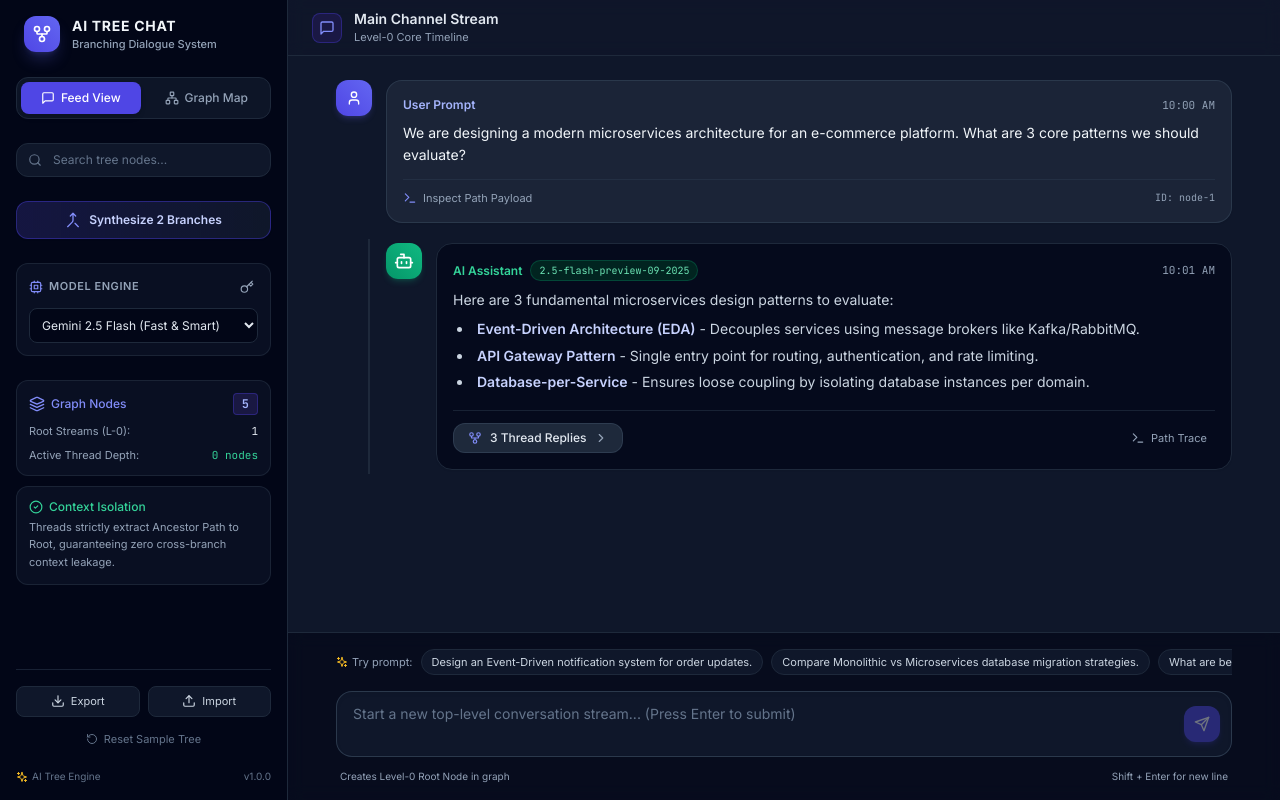
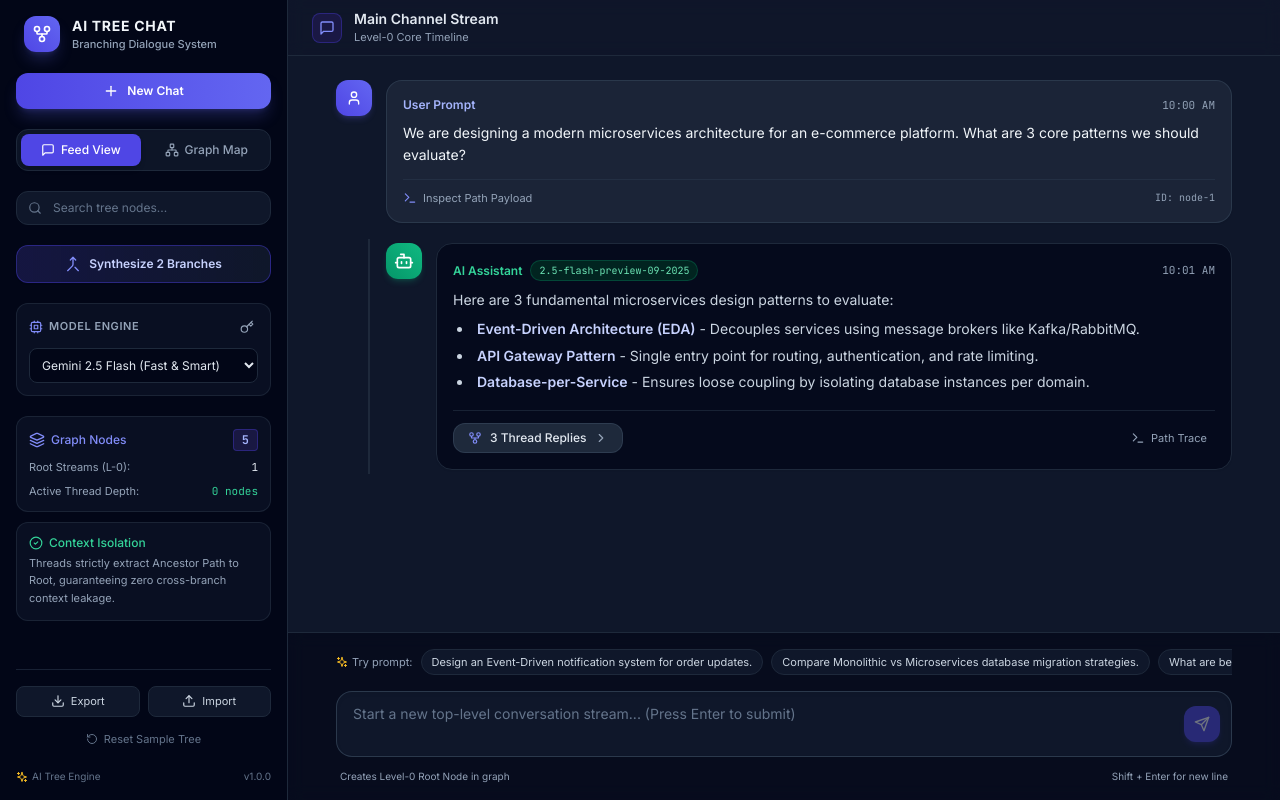
Before and after one commit to anandbmuley/AITreeChat, a React (Vite) app: page / in a window 1280 px wide. Built offline with nearby package versions, Linux system fonts and the light colour scheme.

Commit message:
feat: add New Chat button to left panel for creating new session

```diff
--- a/src/App.tsx
+++ b/src/App.tsx
@@ -33,6 +33,7 @@ export default function App() {
     exportGraph,
     importGraph,
     resetGraph,
+    startNewSession,
   } = useTreeChatState();
 
   const [showSynthesisModal, setShowSynthesisModal] = useState(false);
@@ -60,6 +61,7 @@ export default function App() {
         onExportGraph={exportGraph}
         onImportGraph={importGraph}
         onResetGraph={resetGraph}
+        onNewSession={startNewSession}
       />
 
       {/* Main Container Area: Feed Stream vs Visual DAG Map */}
--- a/src/components/Sidebar.tsx
+++ b/src/components/Sidebar.tsx
@@ -12,7 +12,8 @@ import {
   Network,
   Cpu,
   Merge,
-  Search
+  Search,
+  Plus
 } from 'lucide-react';
 import { ViewMode } from '../types/chat';
 import { AVAILABLE_MODELS } from '../services/geminiApi';
@@ -33,6 +34,7 @@ interface SidebarProps {
   onExportGraph: () => void;
   onImportGraph: (jsonString: string) => boolean;
   onResetGraph: () => void;
+  onNewSession: () => void;
 }
 
 export const Sidebar: React.FC<SidebarProps> = ({
@@ -51,6 +53,7 @@ export const Sidebar: React.FC<SidebarProps> = ({
   onExportGraph,
   onImportGraph,
   onResetGraph,
+  onNewSession,
 }) => {
   const [showApiKeyInput, setShowApiKeyInput] = useState(false);
   const [importError, setImportError] = useState(false);
@@ -71,7 +74,7 @@ export const Sidebar: React.FC<SidebarProps> = ({
 
   return (
     <div className="w-72 bg-slate-950 border-r border-slate-800 flex flex-col justify-between p-4 hidden md:flex select-none">
-      <div className="space-y-6">
+      <div className="space-y-5">
 
         {/* Brand Header */}
         <div className="flex items-center gap-3 px-2">
@@ -83,6 +86,16 @@ export const Sidebar: React.FC<SidebarProps> = ({
             <p className="text-[11px] text-slate-400 font-medium">Branching Dialogue System</p>
           </div>
         </div>
+
+        {/* Primary CTA: New Chat Session Button */}
+        <button
+          onClick={onNewSession}
+          className="w-full flex items-center justify-center gap-2 py-2.5 bg-gradient-to-r from-indigo-600 to-indigo-500 hover:from-indigo-500 hover:to-indigo-400 text-white rounded-xl text-xs font-semibold shadow-lg shadow-indigo-500/25 transition hover:scale-[1.01] active:scale-[0.99] cursor-pointer"
+          title="Create a new conversation session"
+        >
+          <Plus className="w-4 h-4" />
+          <span>New Chat</span>
+        </button>
 
         {/* View Mode Navigation Switcher */}
         <div className="grid grid-cols-2 gap-1.5 p-1 bg-slate-900/90 border border-slate-800 rounded-xl text-xs">
--- a/src/components/TreeGraphVisualizer.tsx
+++ b/src/components/TreeGraphVisualizer.tsx
@@ -146,7 +146,14 @@ export const TreeGraphVisualizer: React.FC<TreeGraphVisualizerProps> = ({
       {/* Graph Tree Container */}
       <div className="flex-1 overflow-y-auto p-8 space-y-8">
         <div className="max-w-4xl mx-auto space-y-6">
-          {rootIds.map(rootId => (
+          {rootIds.length === 0 ? (
+            <div className="flex flex-col items-center justify-center h-64 text-center text-slate-500">
+              <Network className="w-12 h-12 mb-3 text-indigo-400/40" />
+              <p className="text-sm font-medium text-slate-300">Graph map is empty</p>
+              <p className="text-xs text-slate-500 mt-1">Start a conversation in the Feed View to build a new graph visualizer.</p>
+            </div>
+          ) : (
+            rootIds.map(rootId => (
               <div key={rootId} className="bg-slate-900/40 border border-slate-800/80 rounded-3xl p-6 space-y-4">
                 <div className="flex items-center justify-between border-b border-slate-800 pb-3">
                   <span className="text-xs font-bold text-indigo-400 tracking-wider uppercase flex items-center gap-2">
@@ -158,7 +165,8 @@ export const TreeGraphVisualizer: React.FC<TreeGraphVisualizerProps> = ({
                 </div>
                 {renderTreeNode(rootId, 0)}
               </div>
-          ))}
+            ))
+          )}
         </div>
       </div>
 
--- a/src/hooks/useTreeChatState.ts
+++ b/src/hooks/useTreeChatState.ts
@@ -262,6 +262,14 @@ export function useTreeChatState() {
     setInspectedNodeId(null);
   };
 
+  const startNewSession = useCallback(() => {
+    setNodes({});
+    setRootIds([]);
+    setActiveThreadNodeId(null);
+    setInspectedNodeId(null);
+    setSearchQuery('');
+  }, []);
+
   return {
     nodes,
     rootIds,
@@ -287,6 +295,7 @@ export function useTreeChatState() {
     setSearchQuery,
     exportGraph,
     importGraph,
-    resetGraph
+    resetGraph,
+    startNewSession
   };
 }
```
Lines whose indentation alone changed are shown as unchanged.
